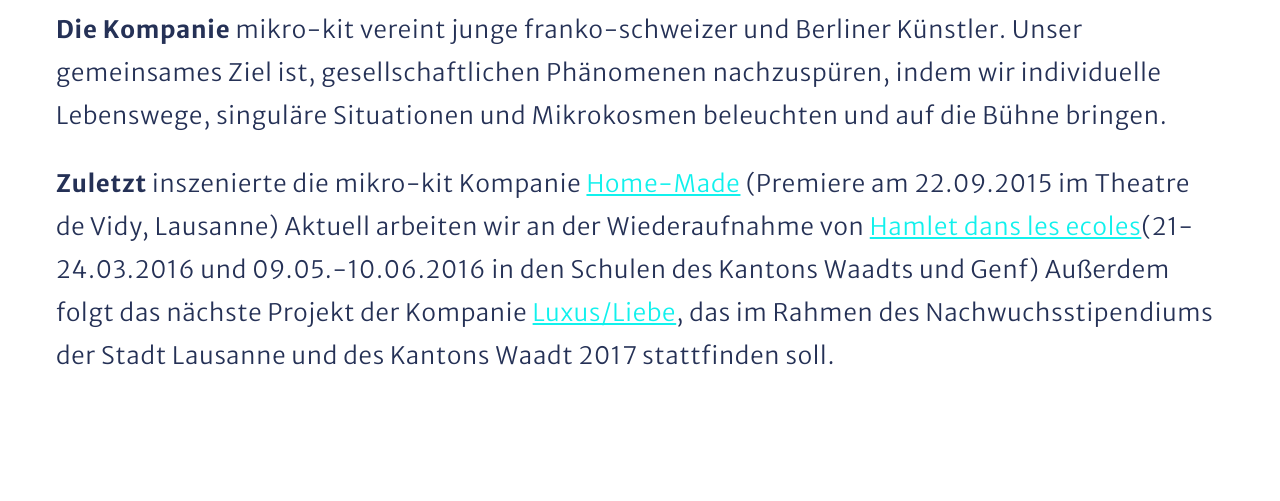
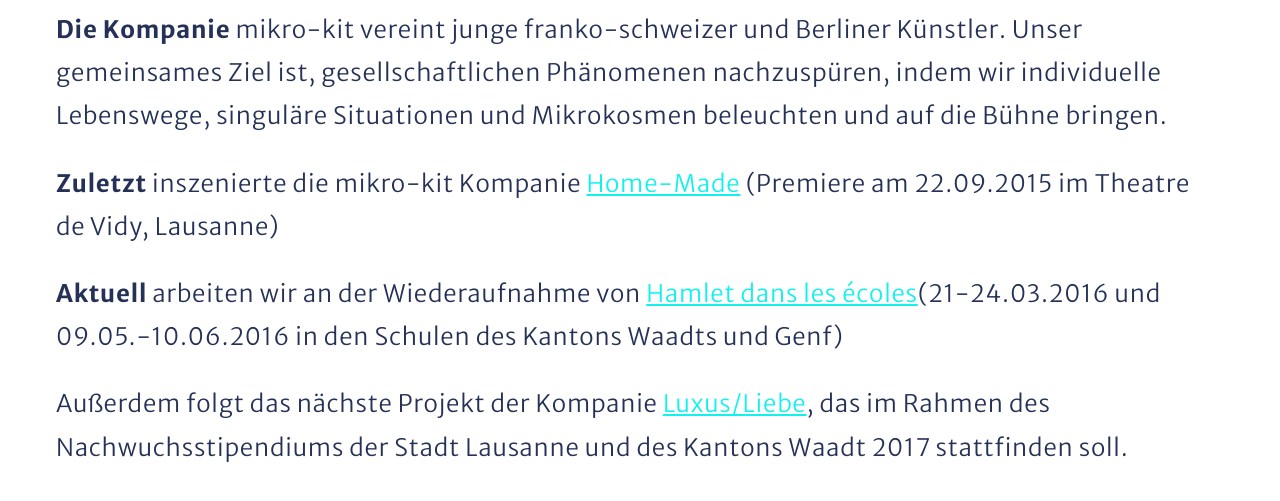
Before and after one commit to mikro-kit/mikro-kit.github.io, a Jekyll site: the page built from index.md, in a window 1280 px wide and 900 px high, scrolled down 812 px, cut to the strip 92-593 px from the top of the window. Built offline with Jekyll 4.4.1, drawn with Linux system fonts in a browser that asks for light colours.

Commit message:
Formatierung

```diff
--- a/index.md
+++ b/index.md
@@ -8,5 +8,7 @@ layout: home
 
 **Zuletzt** inszenierte die mikro-kit Kompanie [Home-Made](http://mikro-kit.de)
 (Premiere am 22.09.2015 im Theatre de Vidy, Lausanne)
-Aktuell arbeiten wir an der Wiederaufnahme von <a href="http://www.timoschuhmacher.de" target="_blank">Hamlet dans les ecoles</a>(21-24.03.2016 und 09.05.-10.06.2016 in den Schulen des Kantons Waadts und Genf)
+
+**Aktuell** arbeiten wir an der Wiederaufnahme von [Hamlet dans les écoles](http://mikro-kit.de)(21-24.03.2016 und 09.05.-10.06.2016 in den Schulen des Kantons Waadts und Genf)
+
 Außerdem folgt das nächste Projekt der Kompanie <a href="#">Luxus/Liebe</a>, das im Rahmen des Nachwuchsstipendiums der Stadt Lausanne und des Kantons Waadt 2017 stattfinden soll.
```
